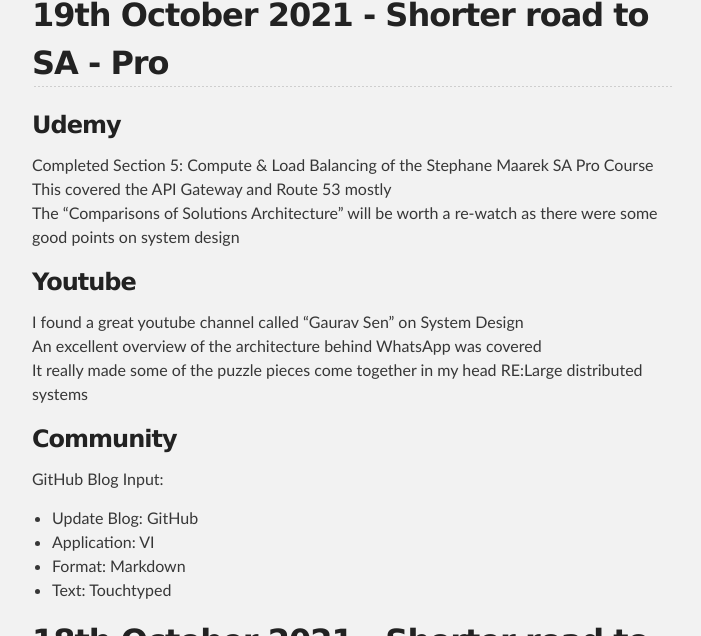
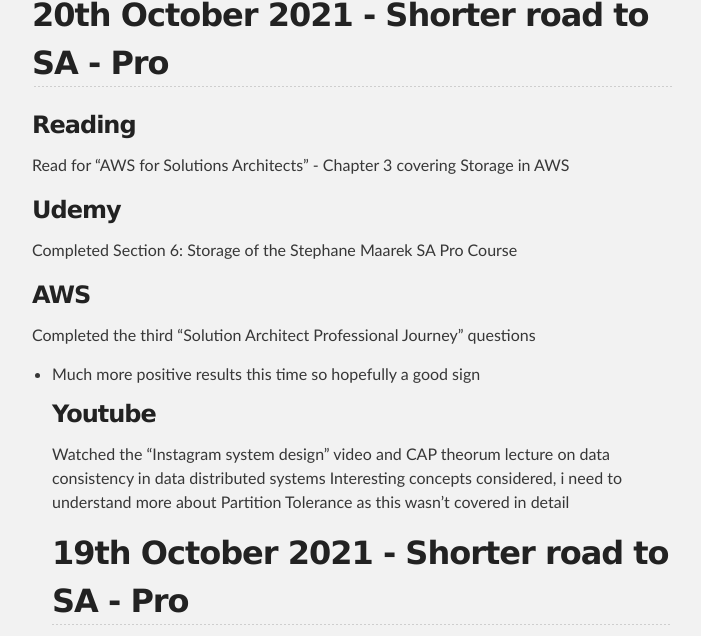
Before and after one commit to adamp-github/adamp-github.github.io, a Jekyll site: the page built from index.md, in a window 1280 px wide and 900 px high, scrolled down 356 px, cut to the strip 264-900 px from the top of the window. Shown: the whole strip, without its empty margins (288-989 px from the left). Built offline with Jekyll 4.4.1, drawn with Linux system fonts in a browser that asks for light colours; our own code applies the rules of GitHub Pages for plain Markdown files.

Commit message:
Update for 20th Oct

```diff
--- a/index.md
+++ b/index.md
@@ -1,5 +1,16 @@
 [![AdamP's GitHub stats](https://github-readme-stats.vercel.app/api?username=adamp-github)](https://github.com/adamp-github)
 
+## 20th October 2021 - Shorter road to SA - Pro
+### Reading
+Read for "AWS for Solutions Architects" -  Chapter 3 covering Storage in AWS
+### Udemy
+Completed Section 6: Storage of the Stephane Maarek SA Pro Course
+### AWS
+Completed the third "Solution Architect Professional Journey" questions
+- Much more positive results this time so hopefully a good sign
+### Youtube
+Watched the "Instagram system design" video and CAP theorum lecture on data consistency in data distributed systems
+Interesting concepts considered, i need to understand more about Partition Tolerance as this wasn't covered in detail
 ## 19th October 2021 - Shorter road to SA - Pro
 ### Udemy
 Completed Section 5: Compute & Load Balancing of the Stephane Maarek SA Pro Course
```
